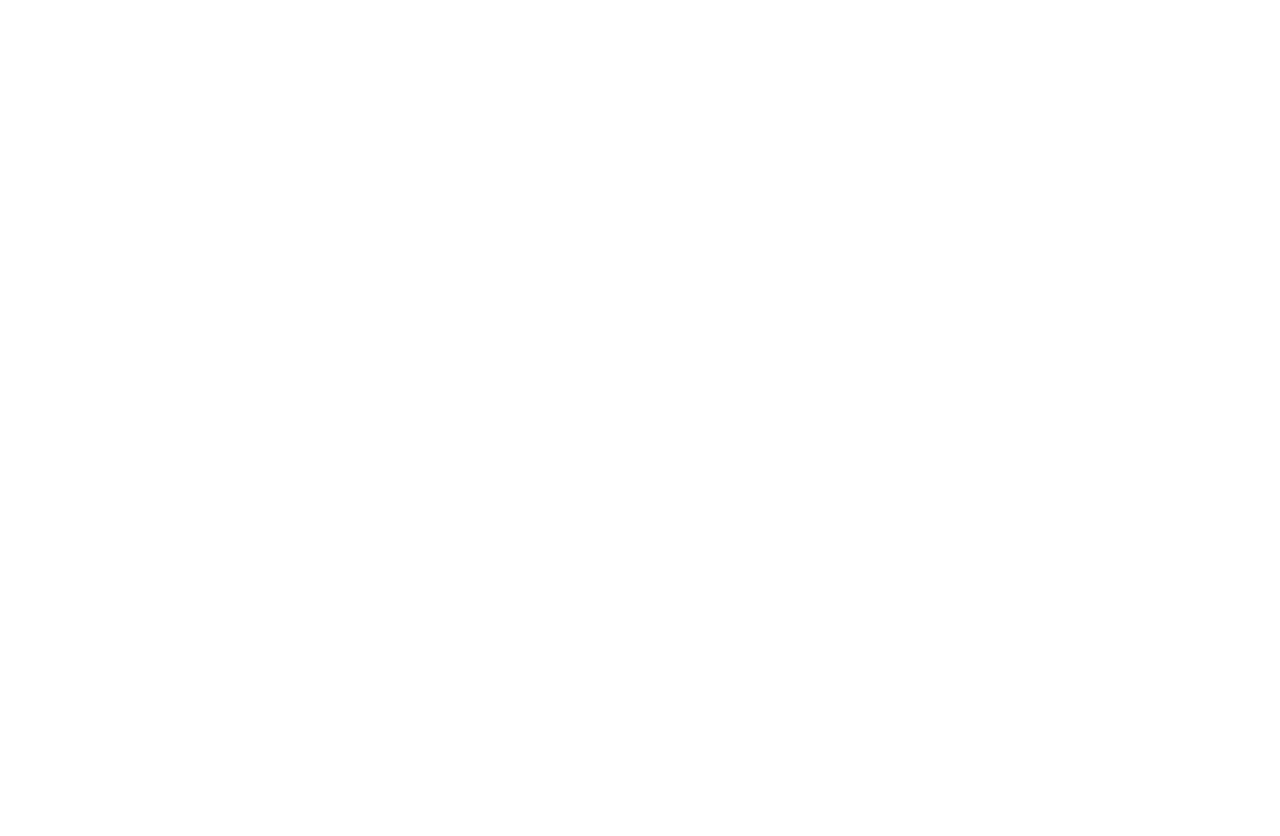
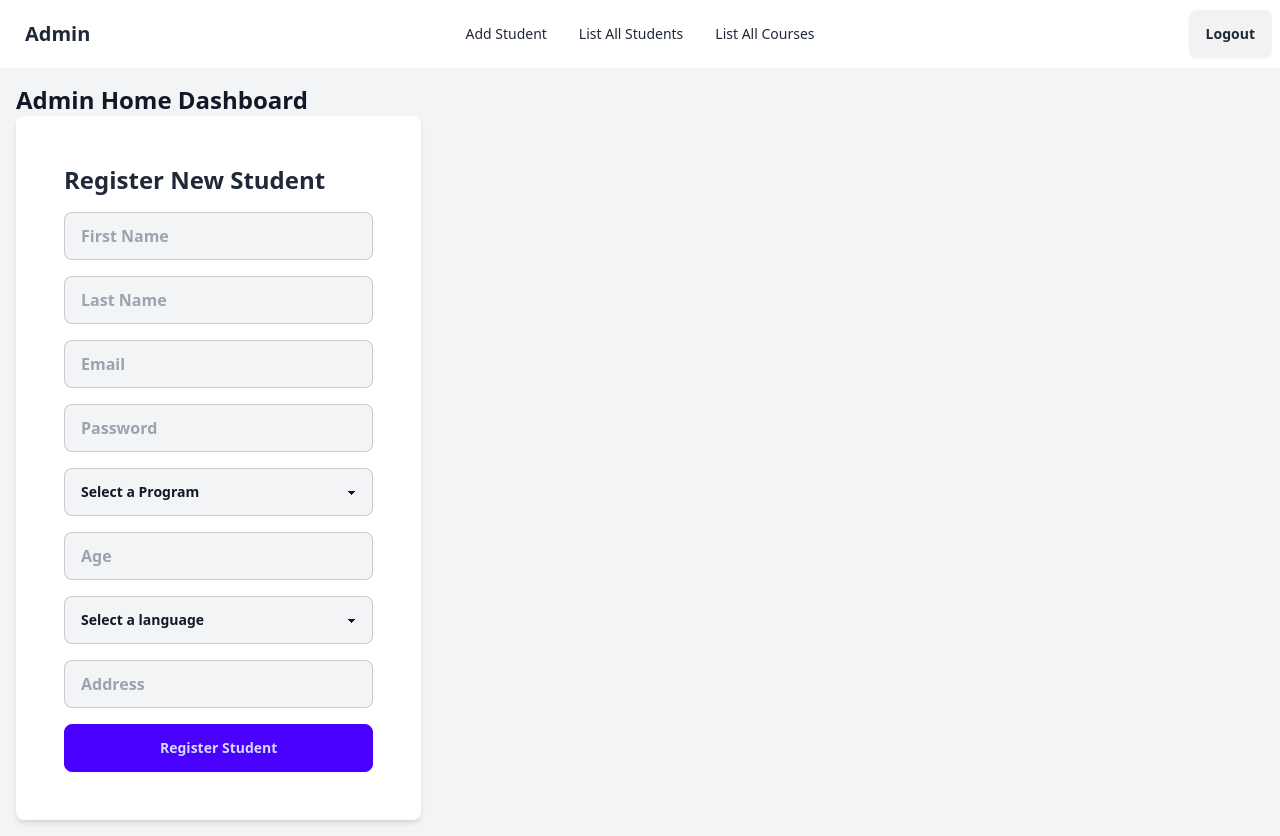
Before and after one commit to sebs-commits/comp308-lab1, a React (Vite) app in the folder frontend/: page /admin in a window 1280 px wide. Before the commit this address had no page. Before the commit the page ends 800 px from the top, so only its background shows below. Built offline with nearby package versions, Linux system fonts and the light colour scheme.

Commit message:
feat: added adminRegisterForm to admin home - setup adminHome - changed navigate from test to admin - applied css defaults for inputs select

```diff
--- a/frontend/src/App.jsx
+++ b/frontend/src/App.jsx
@@ -2,7 +2,7 @@
 import { BrowserRouter, Routes, Route, Navigate } from 'react-router-dom';
 import LoginForm from "./components/auth/LoginForm.jsx"
 import StudentHome from "./components/student/StudentHome.jsx";
-import AdminRegisterForm from "./components/admin/AdminRegisterForm.jsx"
+import AdminHome from "./components/admin/AdminHome.jsx"
 
 function App() {
 
@@ -12,7 +12,7 @@
     <>
       <BrowserRouter>
       <Routes>
-        <Route path="/test" element={<AdminRegisterForm/>} />
+        <Route path="/admin" element={<AdminHome/>} />
         <Route path="/" element={<Navigate to="/login"/>}/>
         <Route path="/login" element={<LoginForm/>}/>
         <Route path="/student" element={isAuthenticated ? <StudentHome/> : <Navigate to="/login"/>} />
--- a/frontend/src/components/admin/AdminHome.jsx
+++ b/frontend/src/components/admin/AdminHome.jsx
@@ -0,0 +1,23 @@
+import React from 'react';
+import AdminNav from './AdminNav';
+import AdminRegisterForm from './AdminRegisterForm'
+
+
+const AdminHome = () => {
+    return (
+        <div className="min-h-screen bg-gray-100">
+            <AdminNav />
+            <div className="container mx-auto p-4">
+                <h1 className="text-2xl font-semibold text-gray-900">Admin Home Dashboard</h1>
+                <div className="grid grid-cols-1 md:grid-cols-3 gap-4">
+                <div className="bg-white p-8 rounded-lg shadow-md">
+                <AdminRegisterForm/>
+                </div>
+
+                </div>
+            </div>
+        </div>
+    );
+};
+
+export default AdminHome;
--- a/frontend/src/components/admin/AdminRegisterForm.jsx
+++ b/frontend/src/components/admin/AdminRegisterForm.jsx
@@ -8,9 +8,9 @@
             lastName: '',
             studentEmail: '',
             password: '',
-            program: 'TECHNOLOGY',
+            program: '',
             age: '',
-            favLanguage: 'NONE',
+            favLanguage: '',
             address: ''
         }
     });
@@ -33,13 +33,14 @@
                 <input {...register("studentEmail")} type="email" placeholder="Email" className="input input-bordered w-full" />
                 <input {...register("password")} type="password" placeholder="Password" className="input input-bordered w-full" />
                 <select {...register("program")} className="select select-bordered w-full">
+                <option value="" disabled selected>Select a Program</option>
                     <option value="TECHNOLOGY">Technology</option>
                     <option value="HEALTHCARE">Healthcare</option>
                     <option value="BUSINESS">Business</option>
                 </select>
                 <input {...register("age")} type="number" placeholder="Age" className="input input-bordered w-full" />
                 <select {...register("favLanguage")} placeholder="Favorite Language" className="select select-bordered w-full">
-                    <option placeholder="test">Favorite Language</option>
+                    <option value="" disabled selected>Select a language</option>
                     <option value="NONE">None</option>
                     <option value="JAVA">Java</option>
                     <option value="SQL">SQL</option>
--- a/frontend/src/components/auth/LoginForm.jsx
+++ b/frontend/src/components/auth/LoginForm.jsx
@@ -41,7 +41,7 @@
 
             const role = localStorage.getItem('role');
             if (role === 'ADMIN') {
-                navigate("/test");
+                navigate("/admin");
             } else {
                 navigate("/student");
             }
@@ -99,8 +99,7 @@
 
             <button
                 type="submit"
-                className="btn btn-primary w-full"
-            >
+                className="btn btn-primary w-full">
                 Login
             </button>
 
--- a/frontend/src/index.css
+++ b/frontend/src/index.css
@@ -1,3 +1,12 @@
 @tailwind base;
 @tailwind components;
 @tailwind utilities;
+
+@layer components {
+    .input {
+      @apply bg-gray-100 text-gray-900 font-semibold;
+    }
+    .select {
+        @apply bg-gray-100 text-gray-900 font-semibold;
+    }
+  }
```
